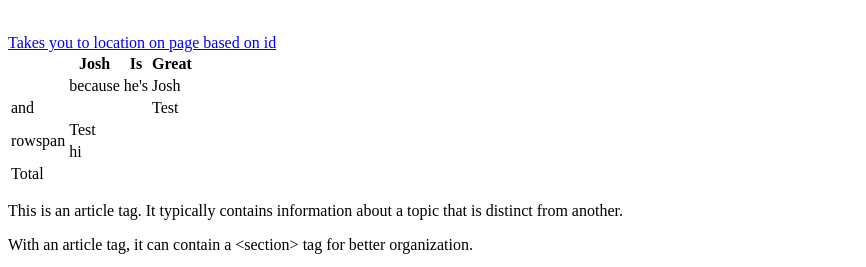
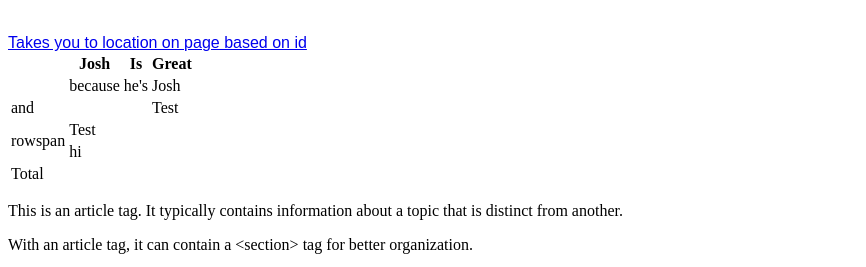
Before and after one commit to fizzyjosh555/WebStuff, a plain HTML site: page HTML/HTMLRef.html in a window 1280 px wide. Shown: the part 1013-1280 px from the top of the page, without its empty margins (0-866 px from the left). Drawn offline with Linux system fonts and the light colour scheme.

Commit message:
CSS Inline

```diff
--- a/HTML/HTMLRef.html
+++ b/HTML/HTMLRef.html
@@ -36,7 +36,7 @@
 		</div>
 		<br><br>
 		<div>
-			<a href="#bottom">Takes you to location on page based on id</a>
+			<a style="font-family: Arial;" href="#bottom">Takes you to location on page based on id</a>
 		</div>
 		<div>
 			<table>
```
